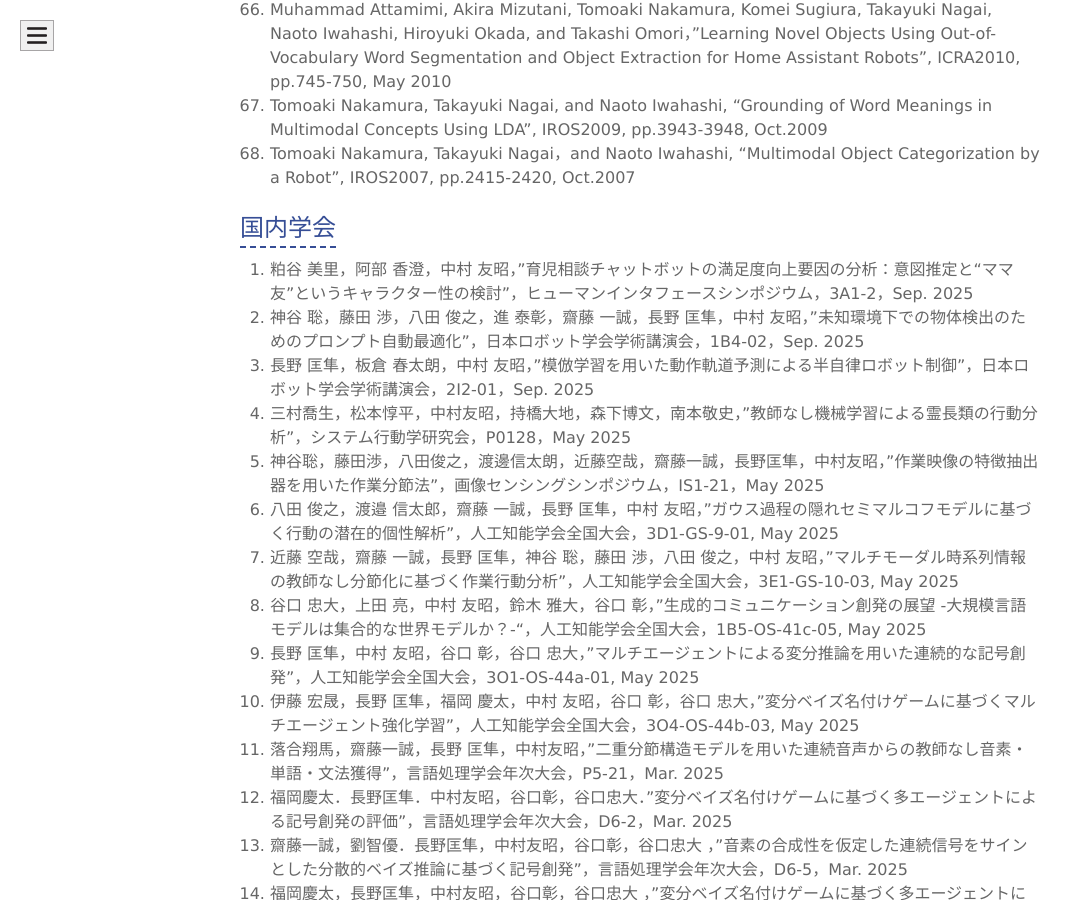
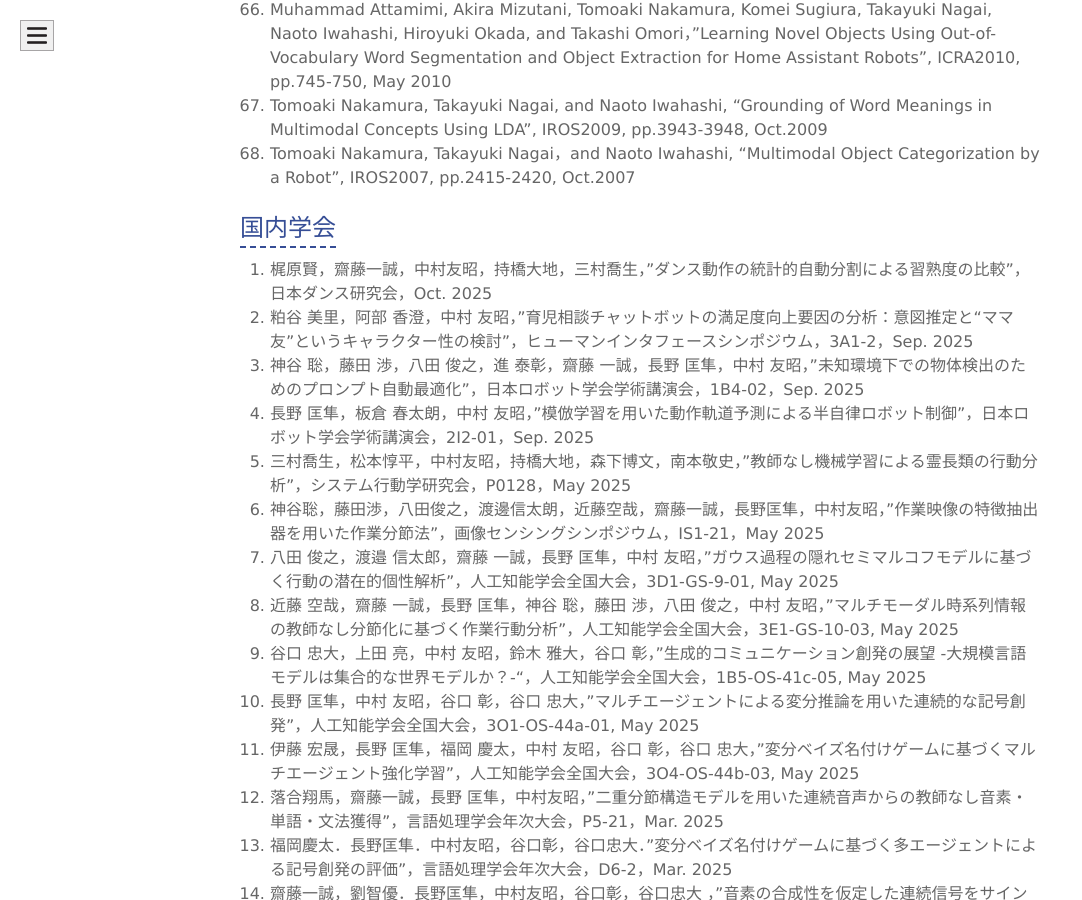
Before and after one commit to naka-lab/naka-lab.github.io, a Jekyll site: the page built from subpages/pub.md, in a window 1280 px wide and 900 px high, scrolled down 10034 px. Shown: the whole window, without its empty margins (0-1082 px from the left). Built offline with Jekyll 4.4.1, drawn with Linux system fonts in a browser that asks for light colours.

Commit message:
Update pub.md

```diff
--- a/subpages/pub.md
+++ b/subpages/pub.md
@@ -162,6 +162,7 @@ Signal Processing, pp. 13-16, Feb. 2020
 
 
 ## 国内学会
+1. 梶原賢，齋藤一誠，中村友昭，持橋大地，三村喬生，"ダンス動作の統計的自動分割による習熟度の比較"，日本ダンス研究会，Oct. 2025
 1. 粕谷 美里，阿部 香澄，中村 友昭，"育児相談チャットボットの満足度向上要因の分析：意図推定と“ママ友”というキャラクター性の検討"，ヒューマンインタフェースシンポジウム，3A1-2，Sep. 2025
 1. 神谷 聡，藤田 渉，八田 俊之，進 泰彰，齋藤 一誠，長野 匡隼，中村 友昭，"未知環境下での物体検出のためのプロンプト自動最適化"，日本ロボット学会学術講演会，1B4-02，Sep. 2025
 1. 長野 匡隼，板倉 春太朗，中村 友昭，"模倣学習を用いた動作軌道予測による半自律ロボット制御"，日本ロボット学会学術講演会，2I2-01，Sep. 2025
```
